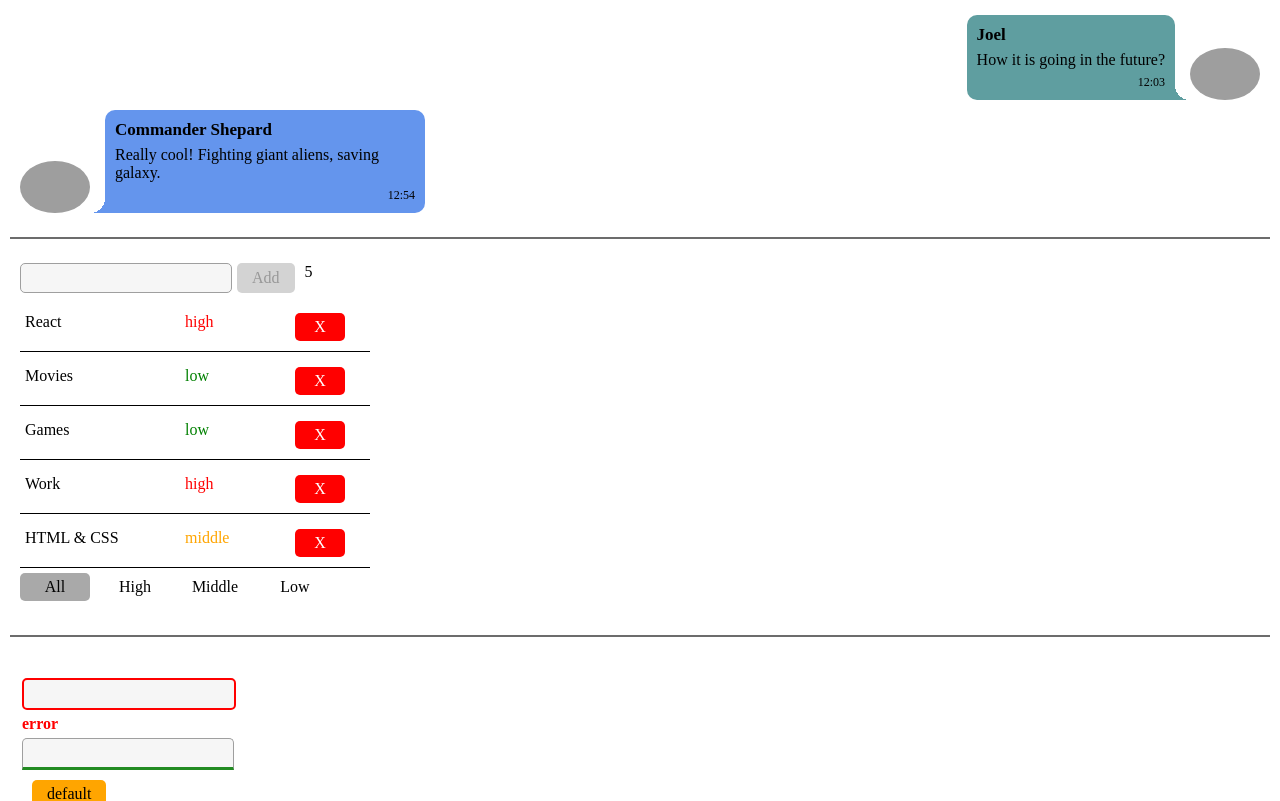
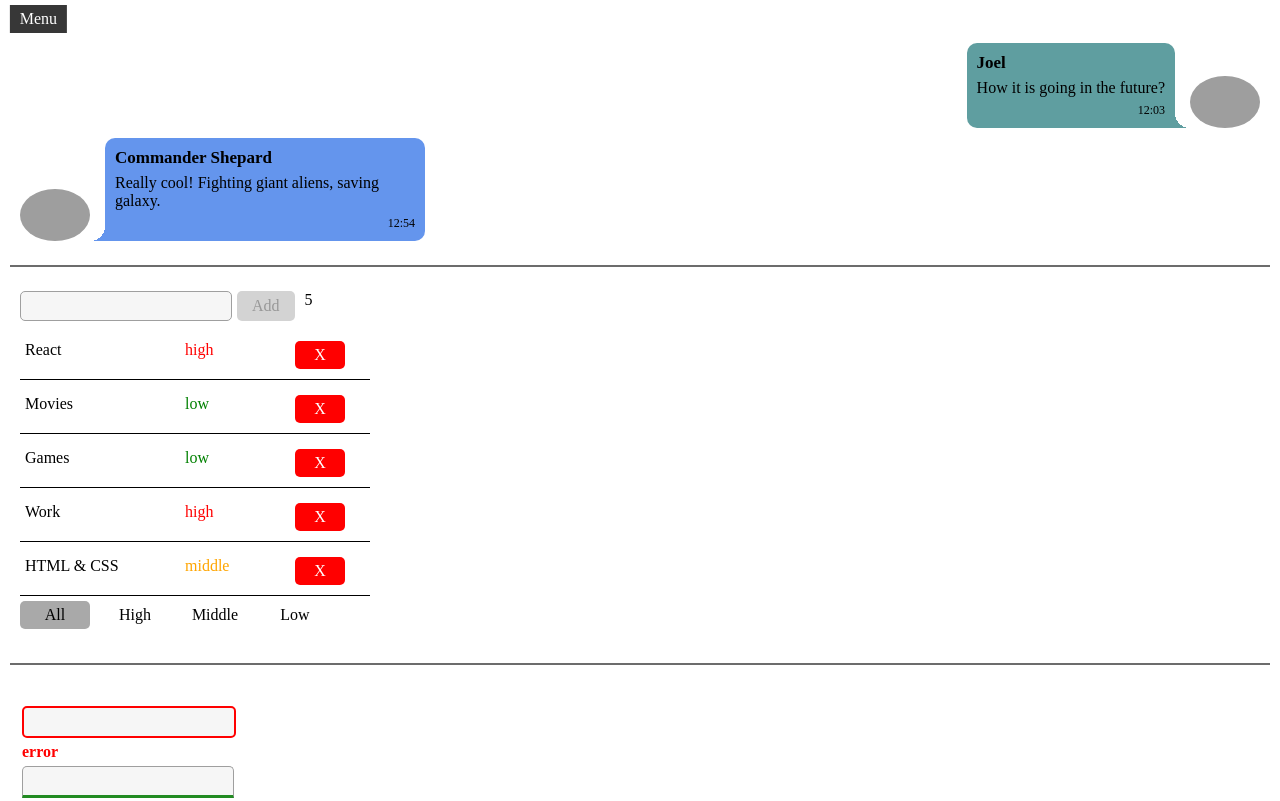
Before and after one commit to alexbrilevski/custom-ui-components-react, a React (Vite) app: page /#/basics in a window 1280 px wide. Shown: the top 801 px of the page. Built offline with nearby package versions, Linux system fonts and the light colour scheme; grey boxes are pictures that could not be loaded.

Commit message:
The generic header component was added

```diff
--- a/src/app/App.tsx
+++ b/src/app/App.tsx
@@ -1,4 +1,5 @@
 import { HashRouter } from "react-router-dom";
+import Header from "../pages/Header";
 import Pages from "../pages/Pages";
 import style from "./App.module.css";
 
@@ -6,6 +7,7 @@ function App() {
   return (
     <div className={style.app}>
       <HashRouter>
+        <Header />
         <Pages />
       </HashRouter>
     </div>
--- /dev/null
+++ b/src/pages/Header.module.css
@@ -0,0 +1,25 @@
+.navbar {
+  display: inline-block;
+  transform: translate(calc(-100% + 57px));
+  transition: transform 0.8s ease-out 1s;
+}
+
+.navbar:hover {
+  transform: translate(0);
+  transition-delay: 0.3s;
+}
+
+.item {
+  display: inline-block;
+  padding: 5px 10px;
+  background: #373737;
+  color: white;
+}
+
+.item.active {
+  background: #00a495;
+}
+
+.menuButton {
+  margin-left: 10px;
+}
--- /dev/null
+++ b/src/pages/Header.tsx
@@ -0,0 +1,20 @@
+import {NavLink} from "react-router-dom";
+import {PATH} from "./Pages";
+import styles from "./Header.module.css";
+
+function Header() {
+  const getNavLinkStyle = (NavData: {isActive: boolean}) => {
+    return NavData.isActive ? `${styles.item} ${styles.active}` : styles.item;
+  };
+
+  return (
+    <div className={styles.navbar}>
+      <NavLink to={PATH.BASICS} className={(NavData)=> getNavLinkStyle(NavData)}>
+        Basics
+      </NavLink>
+      <span className={`${styles.item} ${styles.menuButton}`}>Menu</span>
+    </div>
+  );
+}
+
+export default Header;
```
